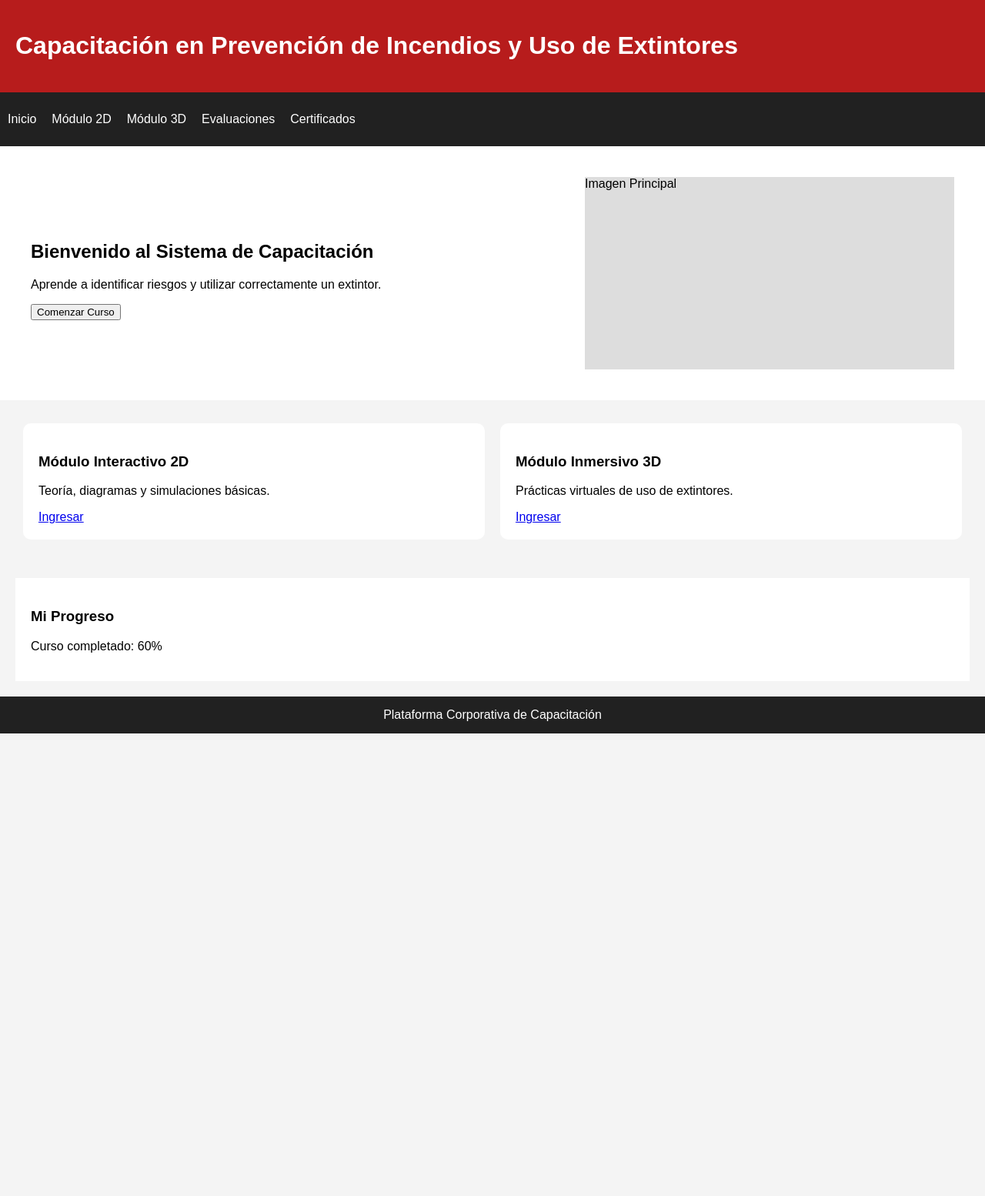
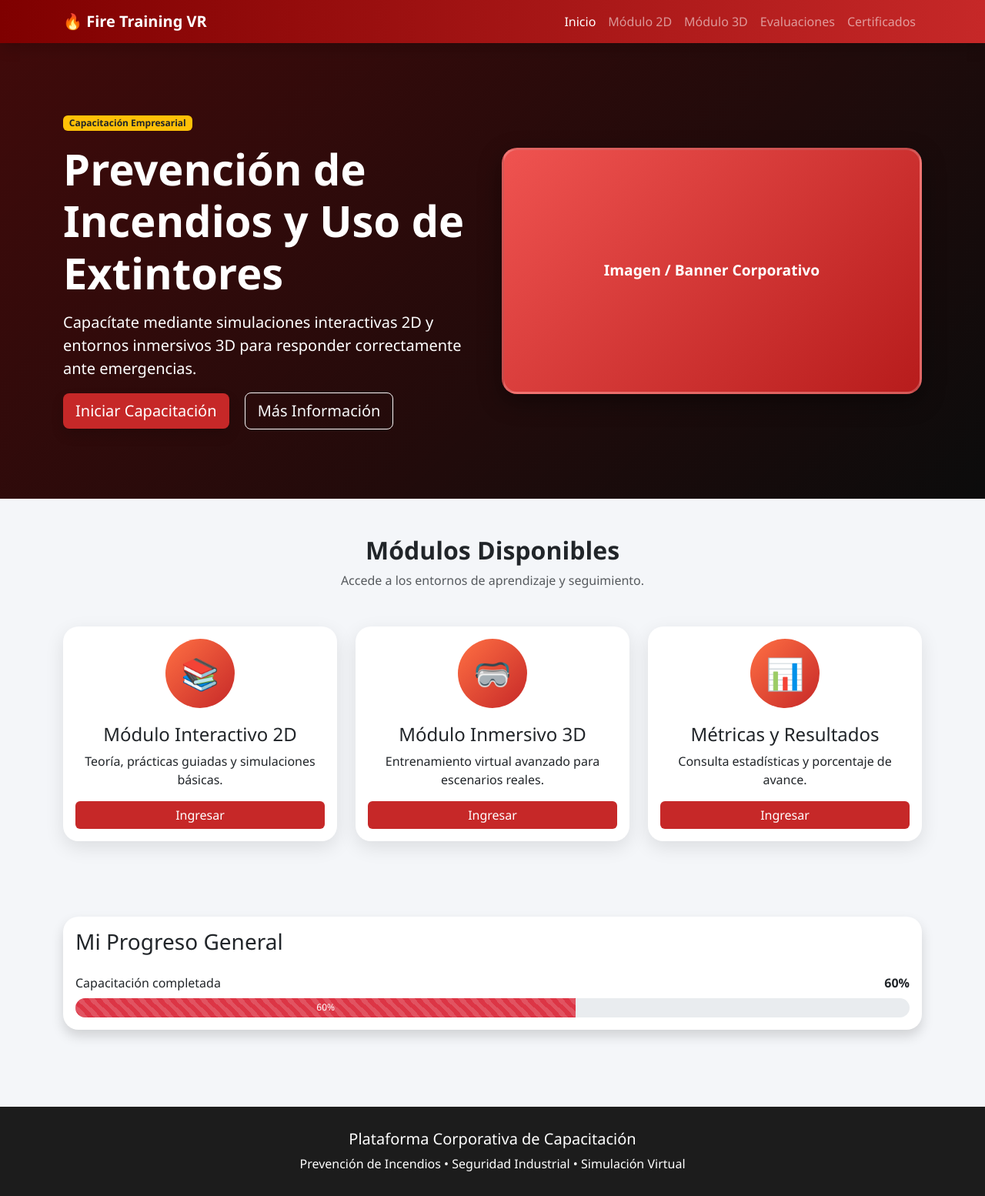
Before and after one commit to dam26-omni-lab/proyecto-omnitrain-equipo1, a plain HTML site: page index.html in a window 1280 px wide. Shown: the whole page at 77% size. Before the commit the page ends 953 px from the top, so only its background shows below. Drawn offline with Linux system fonts and the light colour scheme.

Commit message:
s06 mk2(index.html y styles.ccs): mejora visual página general.

```diff
--- a/css/styles.css
+++ b/css/styles.css
@@ -0,0 +1,130 @@
+body{
+    background:#f4f6f9;
+    font-family:'Segoe UI',sans-serif;
+}
+
+/* NAVBAR */
+
+.custom-navbar{
+    background:linear-gradient(90deg,#7f0000,#c62828);
+}
+
+/* HERO */
+
+.hero-section{
+    background:
+        linear-gradient(
+        rgba(0,0,0,.65),
+        rgba(0,0,0,.65)
+        ),
+        linear-gradient(135deg,#b71c1c,#212121);
+
+    color:white;
+    padding:90px 0;
+}
+
+.hero-image{
+    height:320px;
+    border-radius:20px;
+
+    display:flex;
+    justify-content:center;
+    align-items:center;
+
+    background:
+    linear-gradient(
+    135deg,
+    #ef5350,
+    #b71c1c
+    );
+
+    border:3px solid rgba(255,255,255,.2);
+
+    box-shadow:
+    0 10px 30px rgba(0,0,0,.4);
+
+    font-size:1.2rem;
+    font-weight:bold;
+}
+
+/* CARDS */
+
+.module-card{
+    border:none;
+    border-radius:20px;
+
+    transition:.35s;
+    overflow:hidden;
+
+    box-shadow:
+    0 8px 25px rgba(0,0,0,.1);
+}
+
+.module-card:hover{
+    transform:translateY(-10px);
+
+    box-shadow:
+    0 20px 40px rgba(0,0,0,.2);
+}
+
+.icon-circle{
+    width:90px;
+    height:90px;
+
+    margin:auto;
+    margin-bottom:20px;
+
+    display:flex;
+    justify-content:center;
+    align-items:center;
+
+    font-size:40px;
+
+    border-radius:50%;
+
+    background:
+    linear-gradient(
+    135deg,
+    #ff7043,
+    #c62828
+    );
+
+    color:white;
+}
+
+/* BOTONES */
+
+.btn-danger{
+    background:#c62828;
+    border:none;
+    transition:.3s;
+}
+
+.btn-danger:hover{
+    background:#e53935;
+    transform:scale(1.03);
+}
+
+/* PROGRESO */
+
+.progress-section{
+    padding:50px 0;
+}
+
+.progress-card{
+    border:none;
+    border-radius:20px;
+}
+
+.progress{
+    border-radius:20px;
+}
+
+/* FOOTER */
+
+.footer-custom{
+    background:#1c1c1c;
+    color:white;
+    padding:30px;
+    margin-top:50px;
+}
--- a/index.html
+++ b/index.html
@@ -1,118 +1,238 @@
 <!DOCTYPE html>
 <html lang="es">
+
 <head>
     <meta charset="UTF-8">
-<title>Capacitación en Uso de Extintores</title>
-<style>
-body{
-    margin:0;
-    font-family:Arial, sans-serif;
-    background:#f4f4f4;
-}
-header{
-    background:#b71c1c;
-    color:white;
-    padding:20px;
-}
-nav{
-    background:#212121;
-    color:white;
-    padding:10px;
-}
-nav ul{
-    display:flex;
-    gap:20px;
-    list-style:none;
-    padding:0;
-}
-.hero{
-    display:flex;
-    justify-content:space-between;
-    align-items:center;
-    padding:40px;
-    background:white;
-}
-.hero-image{
-    width:40%;
-    height:250px;
-    background:#ddd;
-}
-.modules{
-    display:flex;
-    gap:20px;
-    padding:30px;
-}
-.card{
-    flex:1;
-    background:white;
-    padding:20px;
-    border-radius:10px;
-}
-.progress{
-    background:white;
-    margin:20px;
-    padding:20px;
-}
-footer{
-    background:#212121;
-    color:white;
-    text-align:center;
-    padding:15px;
-}
-</style>
+    <meta name="viewport" content="width=device-width, initial-scale=1.0">
+    <title>Capacitación en Prevención de Incendios</title>
+
+    <!-- Bootstrap -->
+    <link rel="stylesheet" href="./css/bootstrap.min.css">
+
+    <!-- Estilos personalizados -->
+    <link rel="stylesheet" href="./css/styles.css">
 </head>
+
 <body>
 
-<header>
-    <h1>Capacitación en Prevención de Incendios y Uso de Extintores</h1>
-</header>
+    <!-- Navbar -->
+    <nav class="navbar navbar-expand-lg navbar-dark custom-navbar shadow">
+        <div class="container">
+            <a class="navbar-brand fw-bold" href="#">
+                🔥 Fire Training VR
+            </a>
 
-<nav>
-    <ul>
-        <li>Inicio</li>
-        <li>Módulo 2D</li>
-        <li>Módulo 3D</li>
-        <li>Evaluaciones</li>
-        <li>Certificados</li>
+            <button class="navbar-toggler" type="button" data-bs-toggle="collapse"
+                data-bs-target="#menu">
+                <span class="navbar-toggler-icon"></span>
+            </button>
+
+            <div class="collapse navbar-collapse" id="menu">
+                <ul class="navbar-nav ms-auto">
+                    <li class="nav-item">
+                        <a class="nav-link active" href="#">Inicio</a>
+                    </li>
+
+                    <li class="nav-item">
+                        <a class="nav-link" href="./modules/simulador-2d/index2d.html">Módulo 2D</a>
+                    </li>
+
+                    <li class="nav-item">
+                        <a class="nav-link" href="./modules/showroom-3d/index3d.html">Módulo 3D</a>
+                    </li>
+
+                    <li class="nav-item">
+                        <a class="nav-link" href="./modules/resultados/index-resultados.html">Evaluaciones</a>
+                    </li>
+
+                    <li class="nav-item">
+                        <a class="nav-link" href="#">Certificados</a>
+                    </li>
                 </ul>
+            </div>
+        </div>
     </nav>
 
-<section class="hero">
-    <div>
-        <h2>Bienvenido al Sistema de Capacitación</h2>
-        <p>Aprende a identificar riesgos y utilizar correctamente un extintor.</p>
-        <button>Comenzar Curso</button>
+    <!-- Hero -->
+    <section class="hero-section">
+
+        <div class="container">
+            <div class="row align-items-center">
+
+                <div class="col-lg-6">
+                    <span class="badge bg-warning text-dark mb-3">
+                        Capacitación Empresarial
+                    </span>
+
+                    <h1 class="display-4 fw-bold">
+                        Prevención de Incendios y Uso de Extintores
+                    </h1>
+
+                    <p class="lead mt-3">
+                        Capacítate mediante simulaciones interactivas 2D y entornos
+                        inmersivos 3D para responder correctamente ante emergencias.
+                    </p>
+
+                    <a href="#" class="btn btn-danger btn-lg me-3 shadow">
+                        Iniciar Capacitación
+                    </a>
+
+                    <a href="#" class="btn btn-outline-light btn-lg">
+                        Más Información
+                    </a>
                 </div>
 
+                <div class="col-lg-6 text-center">
                     <div class="hero-image">
-        Imagen Principal
+                        <span>Imagen / Banner Corporativo</span>
                     </div>
-</section>
-
-<section class="modules">
-
-    <div class="card">
-        <h3>Módulo Interactivo 2D</h3>
-        <p>Teoría, diagramas y simulaciones básicas.</p>
-        <a href="/modules/simulador-2d/index2d" class="btn">Ingresar</a>
                 </div>
 
-    <div class="card">
-        <h3>Módulo Inmersivo 3D</h3>
-        <p>Prácticas virtuales de uso de extintores.</p>
-        <a href="/modules/simulador-3d/index3d" class="btn">Ingresar</a>
+            </div>
         </div>
 
     </section>
 
-<section class="progress">
-    <h3>Mi Progreso</h3>
-    <p>Curso completado: 60%</p>
+    <!-- Módulos -->
+    <section class="py-5">
+
+        <div class="container">
+
+            <div class="text-center mb-5">
+                <h2 class="fw-bold">Módulos Disponibles</h2>
+                <p class="text-muted">
+                    Accede a los entornos de aprendizaje y seguimiento.
+                </p>
+            </div>
+
+            <div class="row g-4">
+
+                <div class="col-md-4">
+                    <div class="card module-card h-100">
+
+                        <div class="card-body text-center">
+
+                            <div class="icon-circle">
+                                📚
+                            </div>
+
+                            <h4>Módulo Interactivo 2D</h4>
+
+                            <p>
+                                Teoría, prácticas guiadas y simulaciones básicas.
+                            </p>
+
+                            <a href="./modules/simulador-2d/index2d.html"
+                                class="btn btn-danger w-100">
+                                Ingresar
+                            </a>
+
+                        </div>
+                    </div>
+                </div>
+
+                <div class="col-md-4">
+                    <div class="card module-card h-100">
+
+                        <div class="card-body text-center">
+
+                            <div class="icon-circle">
+                                🥽
+                            </div>
+
+                            <h4>Módulo Inmersivo 3D</h4>
+
+                            <p>
+                                Entrenamiento virtual avanzado para escenarios reales.
+                            </p>
+
+                            <a href="./modules/showroom-3d/index3d.html"
+                                class="btn btn-danger w-100">
+                                Ingresar
+                            </a>
+
+                        </div>
+                    </div>
+                </div>
+
+                <div class="col-md-4">
+                    <div class="card module-card h-100">
+
+                        <div class="card-body text-center">
+
+                            <div class="icon-circle">
+                                📊
+                            </div>
+
+                            <h4>Métricas y Resultados</h4>
+
+                            <p>
+                                Consulta estadísticas y porcentaje de avance.
+                            </p>
+
+                            <a href="./modules/resultados/index-resultados.html"
+                                class="btn btn-danger w-100">
+                                Ingresar
+                            </a>
+
+                        </div>
+                    </div>
+                </div>
+
+            </div>
+
+        </div>
+
     </section>
 
-<footer>
-    Plataforma Corporativa de Capacitación
+    <!-- Progreso -->
+    <section class="progress-section">
+
+        <div class="container">
+
+            <div class="card progress-card shadow">
+
+                <div class="card-body">
+
+                    <h3 class="mb-4">
+                        Mi Progreso General
+                    </h3>
+
+                    <div class="d-flex justify-content-between mb-2">
+                        <span>Capacitación completada</span>
+                        <strong>60%</strong>
+                    </div>
+
+                    <div class="progress" style="height:25px;">
+                        <div class="progress-bar progress-bar-striped progress-bar-animated bg-danger"
+                            style="width:60%">
+                            60%
+                        </div>
+                    </div>
+
+                </div>
+
+            </div>
+
+        </div>
+
+    </section>
+
+    <!-- Footer -->
+    <footer class="footer-custom">
+
+        <div class="container text-center">
+
+            <h5>Plataforma Corporativa de Capacitación</h5>
+
+            <p class="mb-0">
+                Prevención de Incendios • Seguridad Industrial • Simulación Virtual
+            </p>
+
+        </div>
+
     </footer>
 
 </body>
+
 </html>
```
Lines whose indentation alone changed are shown as unchanged.
